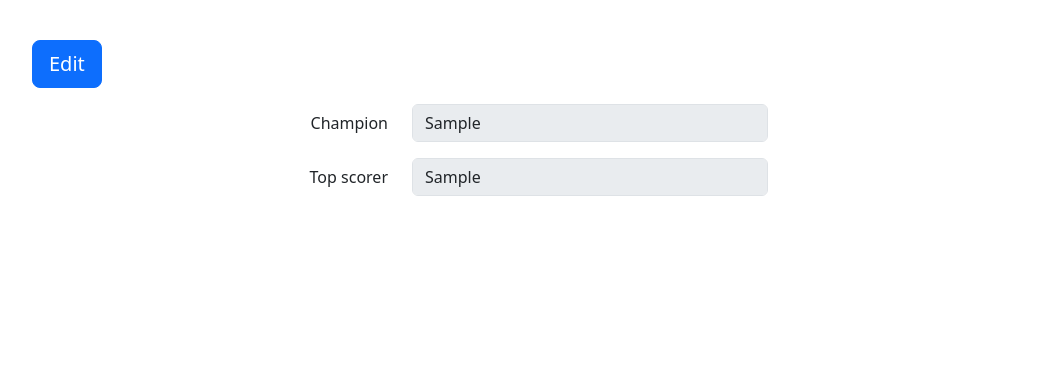
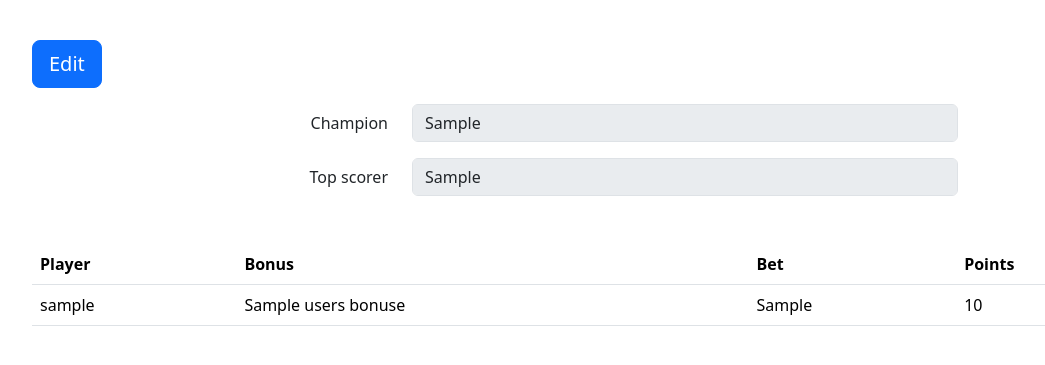
Before and after one commit to l-ostrowski/flask-bets, a Flask app: template templates/bet_bonuses.html in a window 1280 px wide. Shown: the part 56-421 px from the top of the page, without its empty margins (50-1095 px from the left). Run offline with Flask 3, Linux system fonts and the light colour scheme; the template is opened without the code that fills it: most values are stand-ins (such as "Sample title", 1, 10 or a date in 2020); some libraries are stand-ins or nearby versions.

Commit message:
development in branch bonuses

```diff
--- a/bets.py
+++ b/bets.py
@@ -107,8 +107,9 @@ sql_select_results = 'select * from v_user_matches where match_date < strftime("
 sql_select_live = 'select * from v_user_matches_live where substr(match_date,1,10) = strftime("%d-%m-%Y",date()) and match_id not in (select id from matches where team1_res >=0) and user_id=?'
 sql_select_ranking_live ='select * from v_rank_live'
 sql_select_teams = 'select distinct team from (select team1 as team from matches union select team2 as team from matches)'
-sql_select_bonus_champion = 'select bonus_id, name, bonus_bet from v_user_bonuses where name="Champion" and user_id=?'
-sql_select_bonus_topscorer = 'select bonus_id, name, bonus_bet from v_user_bonuses where name="Topscorer" and user_id=?'
+sql_select_bonus_champion = 'select bonus_id, bonus_name, bonus_bet from v_user_bonuses where bonus_name="Champion" and user_id=?'
+sql_select_bonus_topscorer = 'select bonus_id, bonus_name, bonus_bet from v_user_bonuses where bonus_name="Topscorer" and user_id=?'
+sql_select_user_bonuses ='select * from v_user_bonuses'
 
 ###########################################################################
 ###############             EURO2024 BETS          ########################
@@ -178,7 +179,7 @@ def edit():
 
     cur = db.execute(sql_select,  [login.id])
     matches=cur.fetchall()
-    return render_template('bet_edit.html', matches=matches, active_matches='active', login=login )
+    return render_template('bet_edit_matches.html', matches=matches, active_matches='active', login=login )
 
 @app.route('/ranking')
 def ranking():
@@ -302,14 +303,32 @@ def bonuses():
     if not login.is_valid:
         return redirect(url_for('login'))
 
-    db = get_db()
-    cur = db.execute(sql_select_bonus_champion, [login.id])
-    champion = cur.fetchone()
+    if request.method == 'GET':
+        db = get_db()
+        cur = db.execute(sql_select_bonus_champion, [login.id])
+        champion = cur.fetchone()
 
-    cur = db.execute(sql_select_bonus_topscorer, [login.id])
-    topscorer = cur.fetchone()
+        cur = db.execute(sql_select_bonus_topscorer, [login.id])
+        topscorer = cur.fetchone()
 
-    return render_template('bet_bonuses.html', champion=champion, topscorer=topscorer, active_bonuses='active', login=login)
+        cur = db.execute(sql_select_user_bonuses)
+        users_bonuses = cur.fetchall()
+
+
+        return render_template('bet_bonuses.html', champion=champion, topscorer=topscorer, users_bonuses=users_bonuses, active_bonuses='active', login=login)
+    else:
+        db = get_db()
+
+        sql_command = 'update user_bonuses set bonus_bet=? where bonus_id=1 and user_id=?'
+        db.execute(sql_command, [request.form['champion'], login.id])
+        db.commit()
+
+        sql_command = 'update user_bonuses set bonus_bet=? where bonus_id=2 and user_id=?'
+        db.execute(sql_command, [request.form['topscorer'], login.id])
+        db.commit()
+
+        flash('Your bets have been updated', 'success')
+        return redirect(url_for('bonuses'))
 
 @app.route('/edit_bonus', methods=['POST', 'GET'])
 def edit_bonus():
@@ -321,8 +340,19 @@ def edit_bonus():
 
     db = get_db()
 
-    db = get_db()
     cur = db.execute(sql_select_teams)
     teams=cur.fetchall()
 
-    return render_template('bet_edit_bonuses.html', teams=teams, active_bonuses='active', login=login)
+    cur = db.execute(sql_select_bonus_champion, [login.id])
+    champion = cur.fetchone()
+
+    cur = db.execute(sql_select_bonus_topscorer, [login.id])
+    topscorer = cur.fetchone()
+
+    return render_template('bet_edit_bonuses.html', teams=teams, active_bonuses='active', login=login, champion=champion, topscorer=topscorer)
+
+#TODO:
+#3/ termin do kiedy mozna obstawic bonus
+#4/ audyt (tabele archive, lub rekordy wersjonowane)
+#5/ sparametryzowac strefe czasowa
+#6/ automatycznie zakladanoe kont/odzyskiwanie hasel
--- a/data/bets_euro24_inserts.sql
+++ b/data/bets_euro24_inserts.sql
@@ -351,3 +351,6 @@ WITH RECURSIVE
 insert into user_bonuses (user_id, bonus_id)
 select cnt.i as user_id, id
 from bonuses left join cnt
+
+update bonuses set result = 'Spain' where id = 1
+update bonuses set result = 'Dani Olmo, Harry Kane, Cody Gakpo, Georges Mikautadze, Jamal Musiala, Ivan Schranz' where id = 2
--- a/templates/bet_bonuses.html
+++ b/templates/bet_bonuses.html
@@ -11,20 +11,40 @@
 
       <div class="row mt-3">
           <div class="col-4 col-form-label text-end"><label for="user_name">Champion</label></div>
-          <div class="col-4"><input type="text" id="user_name" name="user_name" class="form-control" value="{{ champion.bonus_bet }}" disabled></div>
+          <div class="col-6"><input type="text" id="user_name" name="user_name" class="form-control" value="{{ champion.bonus_bet }}" disabled></div>
       </div>
 
       <div class="row mt-3">
           <div class="col-4 col-form-label text-end"><label for="user_pas">Top scorer</label></div>
-          <div class="col-4"><input type="text" id="user_pass" name="user_pass" class="form-control" value="{{ topscorer.bonus_bet }}" disabled></div>
+          <div class="col-6"><input type="text" id="user_pass" name="user_pass" class="form-control" value="{{ topscorer.bonus_bet }}" disabled></div>
       </div>
 </div>
 
+<br><br>
+
+<div class="container">
+    <table class="table" id="myTab">
+
+        <thead>
+          <tr>
+            <th scope="col">Player</th>
+            <th scope="col">Bonus</th>
+            <th scope="col">Bet</th>
+            <th scope="col">Points</th>
+          </tr>
+        </thead>
+
+        <tbody>
+            {% for m in users_bonuses %}
+          <tr>
+            <td>{{ m.user_name }}</td>
+            <td>{{ m.bonus_name }}</td>
+            <td>{{ m.bonus_bet }}</td>
+            <td>{{ m.bonus_points }}</td>
+          </tr>
+            {% endfor %}
+        </tbody>
+      </table>
+</div>
+
 {% endblock %}
-
-<!-- <select class="form-select mb-1" aria-label="Champion" disabled>
-  <option selected>Select Champion</option>
-  {% for m in teams %}
-    <option value="{{ m.team }}">{{ m.team }}</option>
-  {% endfor %}
-</select> -->
--- a/templates/bet_edit_live.html
+++ b/templates/bet_edit_live.html
@@ -6,7 +6,7 @@
 
 <div class="container">
   <!-- <a href="#" class="btn btn-secondary btn-lg" role="button">Edit</a> -->
-  <form id="exchange_form" action="{{url_for('ranking_live')}}" method="POST">
+  <form id="live_form" action="{{url_for('ranking_live')}}" method="POST">
     <div class="col-8">
       <a href="{{ url_for('ranking_live') }}" class="btn btn-secondary btn-lg" role="button">Cancel</a>
       <button type="submit" class="btn btn-primary btn-lg">Submit</button>
--- a/templates/bet_edit.html
+++ b/templates/bet_edit_matches.html
@@ -6,7 +6,7 @@
 
 <div class="container">
   <!-- <a href="#" class="btn btn-secondary btn-lg" role="button">Edit</a> -->
-  <form id="exchange_form" action="{{url_for('matches')}}" method="POST">
+  <form id="matches_form" action="{{url_for('matches')}}" method="POST">
     <div class="col-8">
       <a href="{{ url_for('matches') }}" class="btn btn-secondary btn-lg" role="button">Cancel</a>
       <button type="submit" class="btn btn-primary btn-lg">Submit</button>
--- a/templates/bet_login.html
+++ b/templates/bet_login.html
@@ -6,12 +6,12 @@
     <form method="POST" action={{ url_for('login') }}>
         <div class="row mt-3">
             <div class="col-4 col-form-label text-end"><label for="user_name">User name</label></div>
-            <div class="col-4"><input type="text" id="user_name" name="user_name" class="form-control"></div>
+            <div class="col-6"><input type="text" id="user_name" name="user_name" class="form-control"></div>
         </div>
 
         <div class="row mt-3">
             <div class="col-4 col-form-label text-end"><label for="user_pas">Password</label></div>
-            <div class="col-4"><input type="password" id="user_pass" name="user_pass" class="form-control"></div>
+            <div class="col-6"><input type="password" id="user_pass" name="user_pass" class="form-control"></div>
         </div>
 
         <div class="row mt-3">
--- a/templates/bet_ranking.html
+++ b/templates/bet_ranking.html
@@ -12,6 +12,8 @@
             <th scope="col">#</th>
             <th scope="col">Name</th>
             <th scope="col">Points</th>
+            <th scope="col">Bonus Points</th>
+            <th scope="col">Total Points</th>
           </tr>
         </thead>
 
@@ -21,6 +23,8 @@
             <td class={{"table-info" if r.nick==login.user}} scope="row">{{ r.rank }}</td>
             <td class={{"table-info" if r.nick==login.user}} scope="row">{{ r.nick }}</td>
             <td class={{"table-info" if r.nick==login.user}} scope="row">{{ r.points }}</td>
+            <td class={{"table-info" if r.nick==login.user}} scope="row">{{ r.bonus_points }}</td>
+            <td class={{"table-info" if r.nick==login.user}} scope="row">{{ r.points_total }}</td>
           </tr>
             {% endfor %}
         </tbody>
```
Also changed, not shown: data/bets_model.sql (+30 -15 lines), templates/bet_edit_bonuses.html (+6 -6 lines), data/bets_euro24.db.
